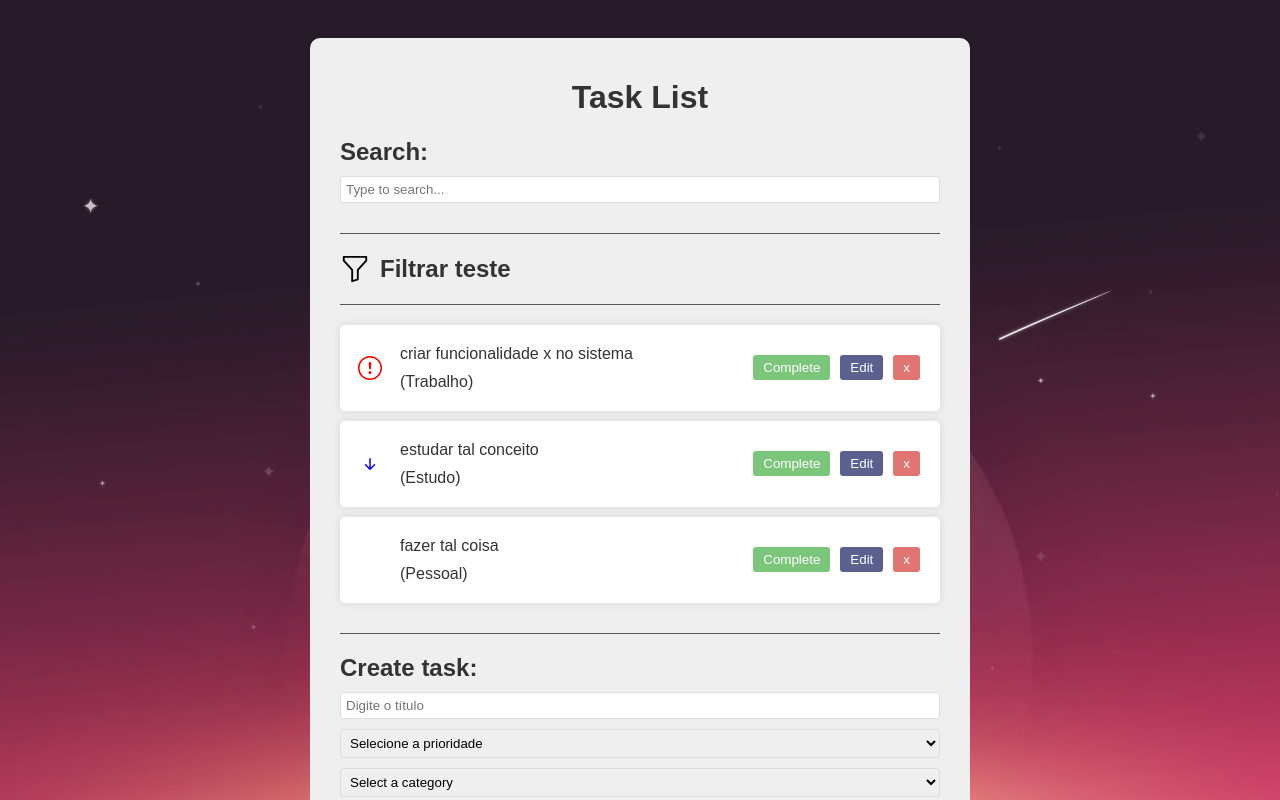
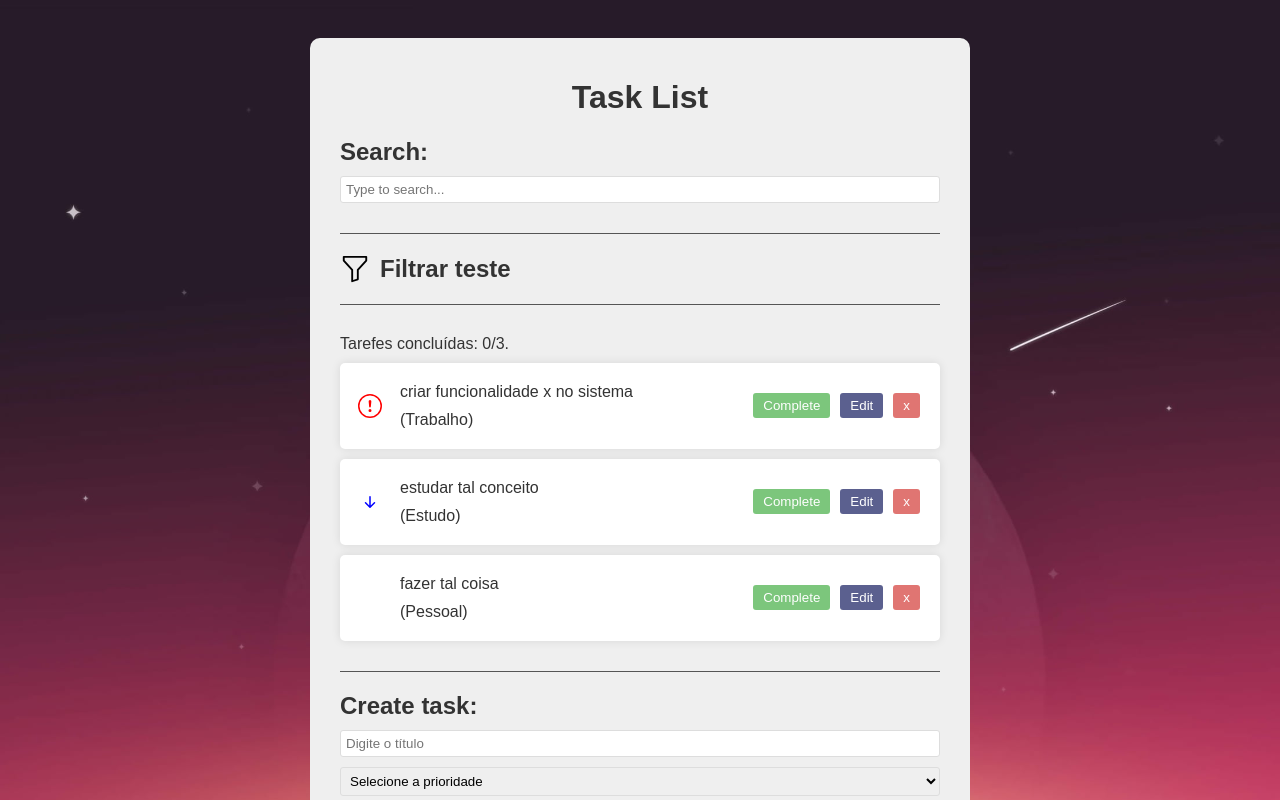
Before and after one commit to rianreiss/react-to-do-list, a React (Vite) app in the folder my-vite-project/: page / in a window 1280 px wide. Shown: the top 800 px of the page. Built offline with nearby package versions, Linux system fonts and the light colour scheme.

Commit message:
completed tasks count added

```diff
--- a/my-vite-project/src/App.jsx
+++ b/my-vite-project/src/App.jsx
@@ -89,7 +89,9 @@ function App() {
           <EmptyList />
         </div>
       ) : (
-        todos
+        <div>
+          <p className='completedTasks'>Tarefes concluídas: {todos.filter((todo) => todo.isCompleted).length}/{todos.length}.</p>
+          {todos
             .filter((todo) =>
               filter === "all"
                 ? true
@@ -110,7 +112,9 @@ function App() {
                 todo={todo}
                 removeTodo={removeTodo}
                 completeTodo={completeTodo} />
-          )))}
+            ))}
+        </div>
+      )}
     </div>
 
     <TodoForm addTodo={addTodo} />
```
Lines whose indentation alone changed are shown as unchanged.
